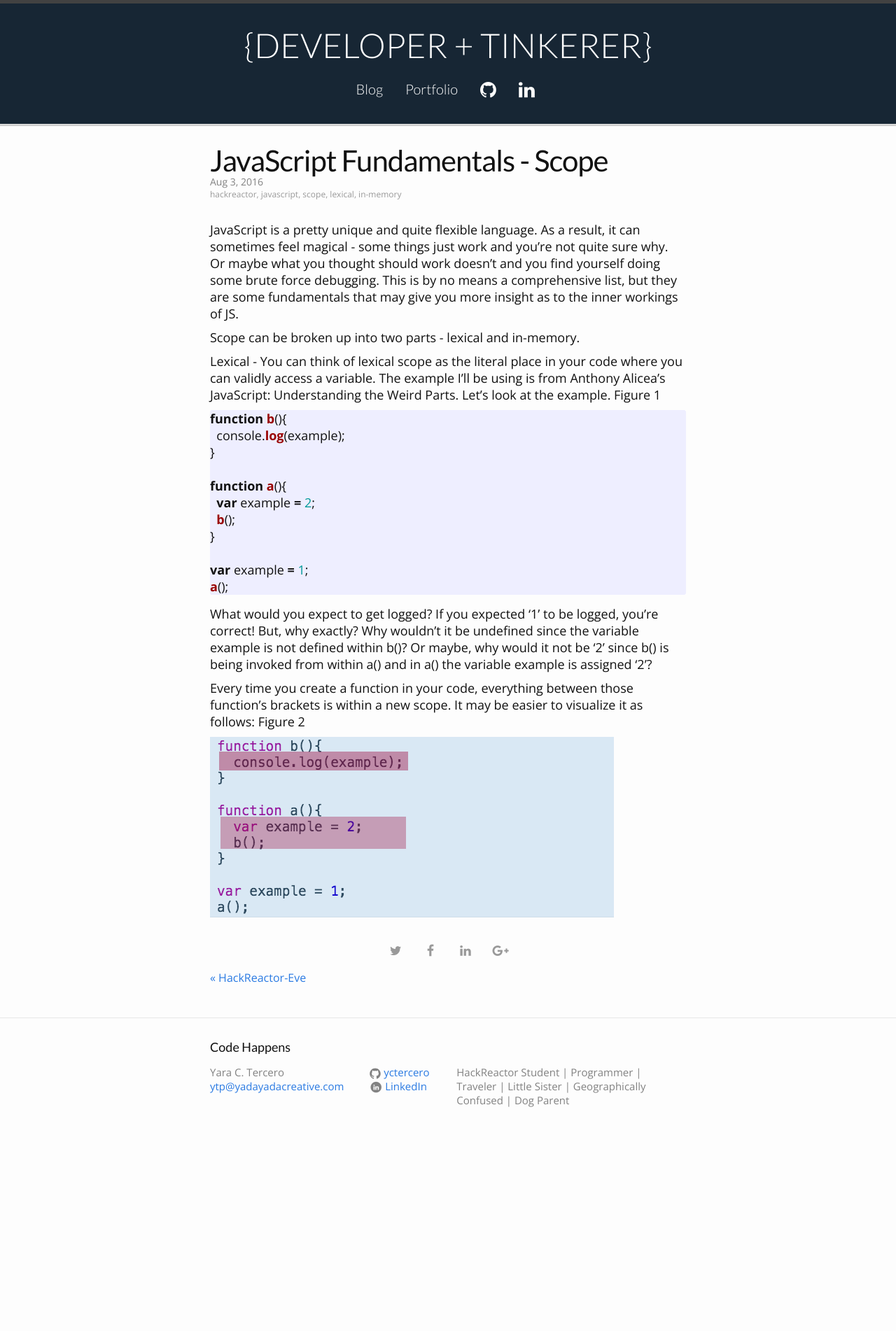
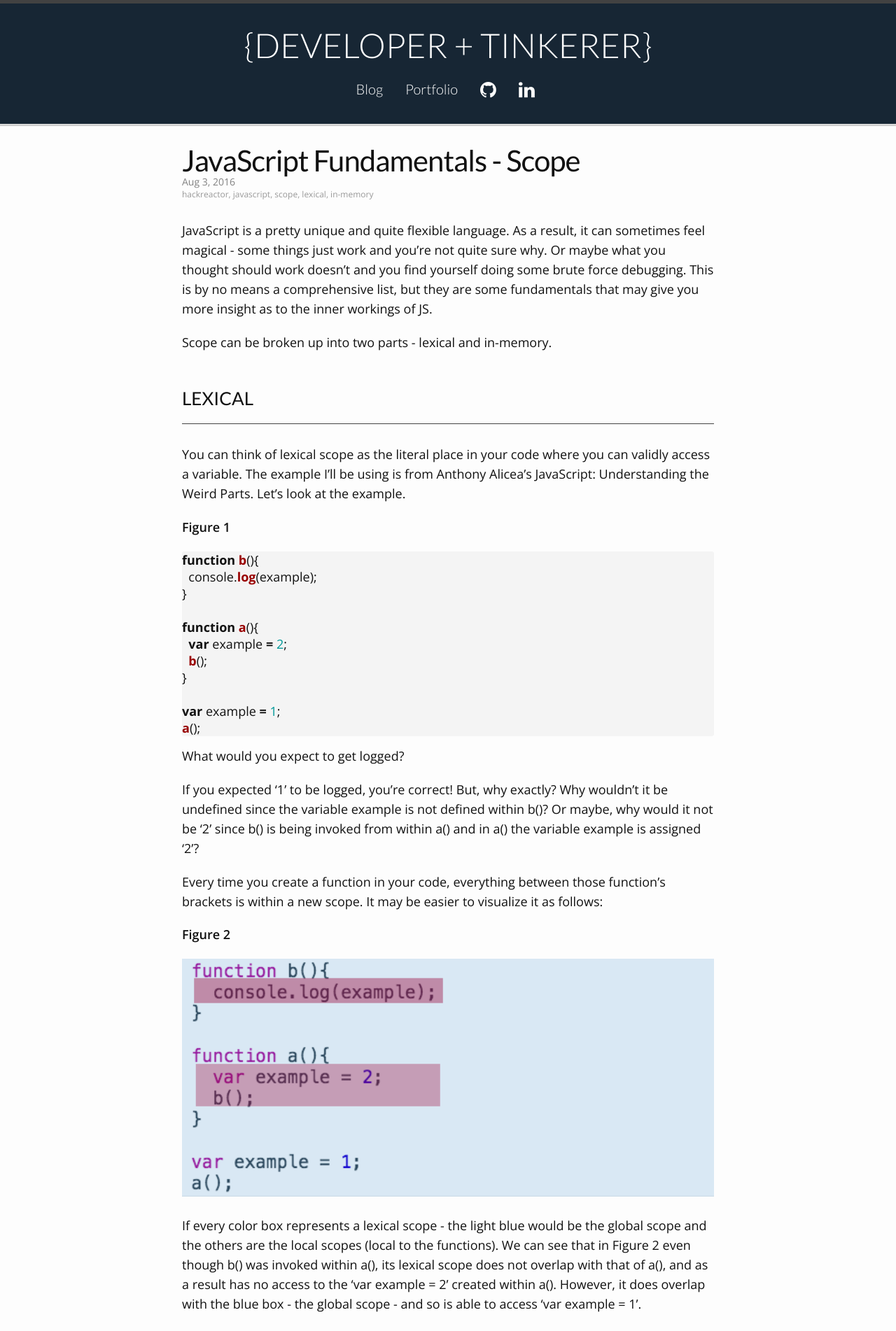
Before and after one commit to yctercero/yctercero.github.io, a Jekyll site: the page built from _posts/2016-08-02-jacvascript-fundamentals-scope.markdown, in a window 1280 px wide. Shown: the top 1902 px of the page at 70% size. Built offline with Jekyll 4.4.1, drawn with Linux system fonts in a browser that asks for light colours; before the commit the page ends 1627 px from its top, so only the background shows below that; some of the changed text lies outside the part shown.

Commit message:
new blog post - scope

```diff
--- a/_posts/2016-08-02-jacvascript-fundamentals-scope.markdown
+++ b/_posts/2016-08-02-jacvascript-fundamentals-scope.markdown
@@ -9,9 +9,10 @@ JavaScript is a pretty unique and quite flexible language. As a result, it can s
 
 Scope can be broken up into two parts - lexical and in-memory.
 
-Lexical -
+### Lexical
 You can think of lexical scope as the literal place in your code where you can validly access a variable.  The example I’ll be using is from Anthony Alicea’s JavaScript: Understanding the Weird Parts. Let’s look at the example.
-Figure 1
+
+**Figure 1**
 
 {% highlight javascript %}
 function b(){
@@ -27,9 +28,104 @@ var example = 1;
 a();
 {% endhighlight %}
 
-What would you expect to get logged? If you expected ‘1’ to be logged, you’re correct! But, why exactly? Why wouldn’t it be undefined since the variable example is not defined within b()? Or maybe, why would it not be ‘2’  since b() is being invoked from within a() and in a() the variable example is assigned ‘2’?
+What would you expect to get logged?
+
+If you expected ‘1’ to be logged, you’re correct! But, why exactly? Why wouldn’t it be undefined since the variable example is not defined within b()? Or maybe, why would it not be ‘2’  since b() is being invoked from within a() and in a() the variable example is assigned ‘2’?
 
 Every time you create a function in your code, everything between those function’s brackets is within a new scope. It may be easier to visualize it as follows:
-Figure 2
+
+**Figure 2**
 
 ![/downloads/scope1.png](/downloads/scope1.png){:class="img-responsive"}
+
+If every color box represents a lexical scope - the light blue would be the global scope and the others are the local scopes (local to the functions). We can see that in Figure 2 even though b() was invoked within a(), its lexical scope does not overlap with that of a(), and as a result has no access to the ‘var example = 2’ created within a(). However, it does overlap with the blue box - the global scope - and so is able to access ‘var example = 1’.
+
+What if, on the other hand, we had this?
+
+**Figure 3**
+
+![/downloads/ex2.png](/downloads/ex2.png){:class="img-responsive"}
+
+What gets logged is ‘2’ because you can see that function b()’s scope (green) overlaps with a()’s (redish). Again, ‘2’ is logged not because of where b() is invoked, but because, in the code, b() was created within a().
+
+
+### In-Memory
+
+Often, in-memory scope is referred to as the execution context. You can think of execution contexts as structures that store variables and their corresponding values as the program runs. While lexical scopes are created as you write your code, execution contexts are created during execution of the code, as the name might suggest.
+
+Let’s keep working with the same example (I apologize ahead of time for the terrible drawings). I always imagine execution contexts as lock boxes that store our variables and keys that give us access to other boxes (execution contexts). If we don’t find what we’re looking for in one box, we can use the keys to search the other corresponding boxes. What keys are in a lock box and the order in which to use the keys is decided by the function’s lexical position. Every box contains at least one key, a key to the global scope.
+
+Example 1 (Figure 4)
+
+{% highlight javascript %}
+function b(){
+  console.log(example);
+}
+
+function a(){
+  var example = 2;
+  b();
+}
+
+var example = 1;
+a();
+{% endhighlight %}
+
+![/downloads/1b.png](/downloads/1b.png){:class="img-responsive"}
+
+1. Global execution context created
+2. a() is invoked and new execution context is created
+3. Within a(), b() is invoked and new execution context is created
+4. b() tries to console.log(example) but does not find the value of 'example' in its own execution context
+BUT it has a key to the global execution context, so it searches there and finds that example is assigned the number 1 and logs it
+5. b() is finished and pops off the stack
+6. a() is finished and pops off the stack
+
+
+__Example 2 (Figure 5)__
+{% highlight javascript %}
+
+function a(){
+    var example = 2;
+    function b(){
+      console.log(example);
+    }
+    b();
+    b();
+}
+
+var example = 1;
+a();
+{% endhighlight %}
+
+![/downloads/bb.png](/downloads/bb.png){:class="img-responsive"}
+
+1. Global execution context created
+2. a() is invoked and new execution context is created
+3. Within a(), b() is invoked and new execution context is created
+4. b() tries to console.log(example) but does not find the value of 'example' in its own execution context
+BUT it has a key to a()’s execution context so it searches there and finds that 'example' is assigned the number 2 and logs it
+5. b() is finished and pops off the stack
+6. b() is invoked again and a new execution context, completely separate from that of the first b() is created and it has it’s own set of keys to a()’s execution context and the global execution context
+7. Repeat steps 4 & 5
+8. b() is finished and pops off the stack
+9. a() is finished and pops off the stack
+
+The execution stacks for each of these examples seem similiar, even though the lexical scopes are quite different. In fact, they result in two different values being logged. That’s why it is important to recognize that when speaking of scopes, there are actually two parts to it (lexical and in-memory).
+
+Last, I’ll leave you with this as an introduction to closures. What gets logged?
+
+{% highlight javascript %}
+function a(){
+    var example = 2;
+    return function b(){
+      console.log(example);
+    }
+    b();
+    b();
+}
+
+var example = 1;
+var resultA = a();
+var resultB = resultA();
+{% endhighlight %}
--- a/css/main.scss
+++ b/css/main.scss
@@ -23,7 +23,7 @@ $grey-color-light: lighten($grey-color, 40%);
 $grey-color-dark:  darken($grey-color, 25%);
 
 // Width of the content area
-$content-width:    800px;
+$content-width:    880px;
 
 $on-palm:          600px;
 $on-laptop:        800px;
@@ -51,6 +51,19 @@ $on-laptop:        800px;
         "layout",
         "syntax-highlighting"
 ;
+
+pre, code {
+    background-color: #f4f4f4;
+    border: 1px solid #e8e8e8;
+    border-radius: 3px;
+    font-size: 15px;
+}
+p > strong{
+  font-weight: 600;
+}
+img{
+  width: 100%;
+}
 
 html, body, div, span, applet, object, iframe,
 h1, h2, h3, h4, h5, h6, p, blockquote, pre,
@@ -118,7 +131,8 @@ h3{
     text-transform: uppercase;
 }
 .post-content p{
-  margin-bottom: 10px;
+  margin-bottom: 20px;
+  line-height: 155%;
 }
 .categories{
   font-size: 12px;
@@ -255,6 +269,13 @@ body > header .fa{
   margin-bottom: 10px;
 }
 
+.post-content ol li {
+    padding: 5px 0;
+}
+ol {
+    margin: 0 0 15px;
+}
+
 
 
 @media screen and (max-width: 595px) {
```
Also changed, not shown: downloads/1b.png (added), downloads/bb.png (added), downloads/ex2.png (added).
